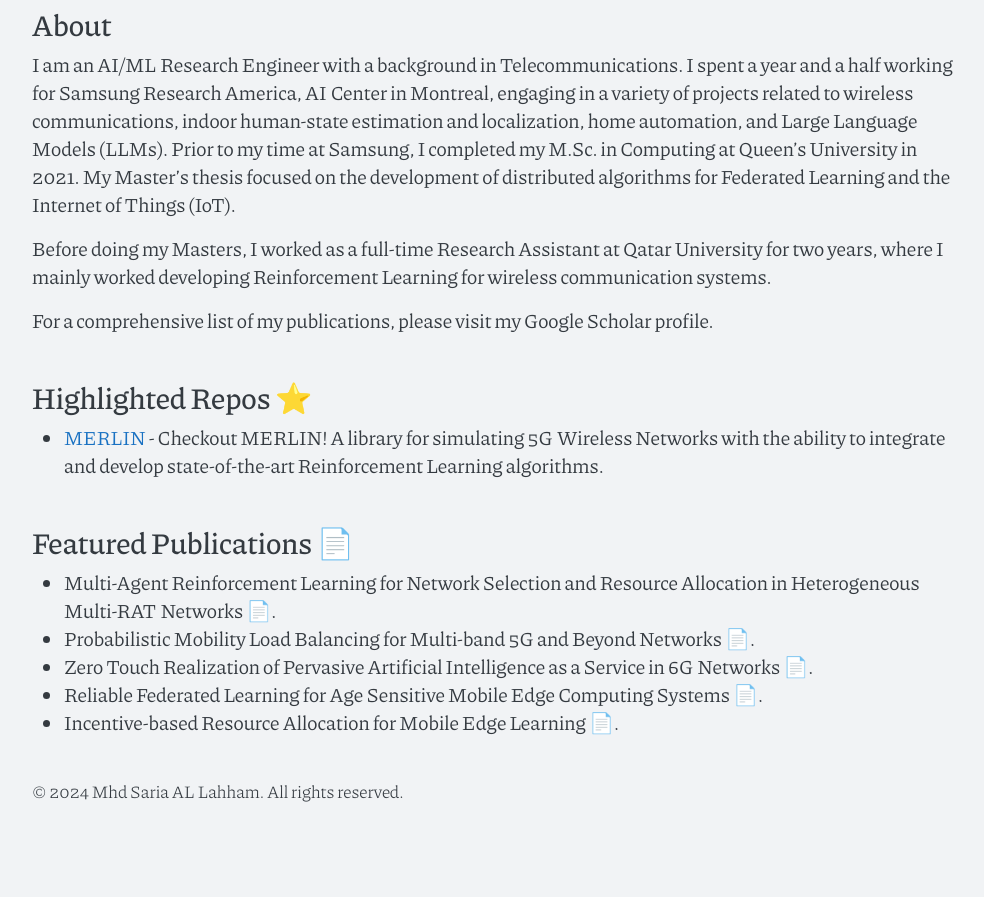
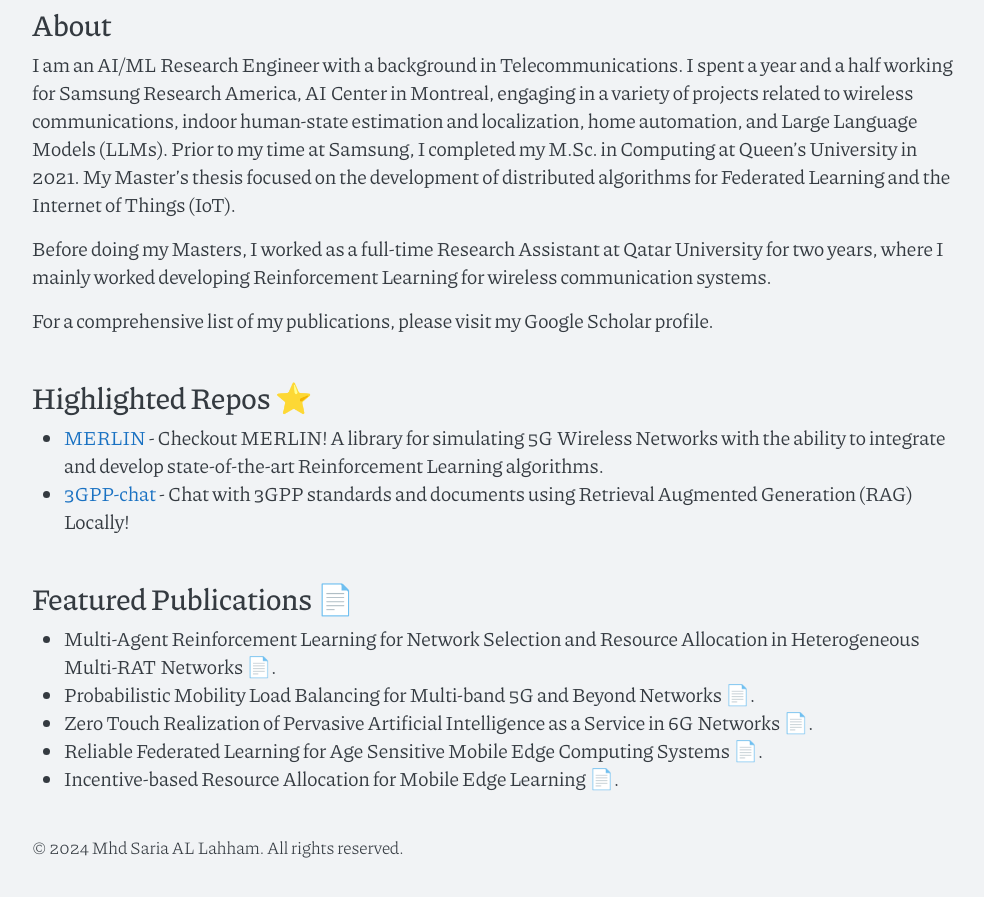
Before and after one commit to saria-lh/saria-lh.github.io, a Jekyll site: the page built from index.md, in a window 1280 px wide and 900 px high, scrolled down 1000 px. Shown: the top 897 px of the window, without its empty margins (145-1129 px from the left). Built offline with Jekyll 4.4.1, drawn with Linux system fonts in a browser that asks for light colours; before the commit the page ends 1844 px from its top, so only the background shows below that.

Commit message:
Update index.md

```diff
--- a/index.md
+++ b/index.md
@@ -13,6 +13,7 @@ For a comprehensive list of my publications, please visit my Google Scholar prof
 # Highlighted Repos ⭐
 
 - [MERLIN](https://github.com/saria-lh/MERLIN) - Checkout MERLIN! A library for simulating 5G Wireless Networks with the ability to integrate and develop state-of-the-art Reinforcement Learning algorithms.
+- [3GPP-chat](https://github.com/saria-lh/3GPP-RAG-chat/tree/main) - Chat with 3GPP standards and documents using Retrieval Augmented Generation (RAG) Locally!
 
 
 # Featured Publications 📄
```
